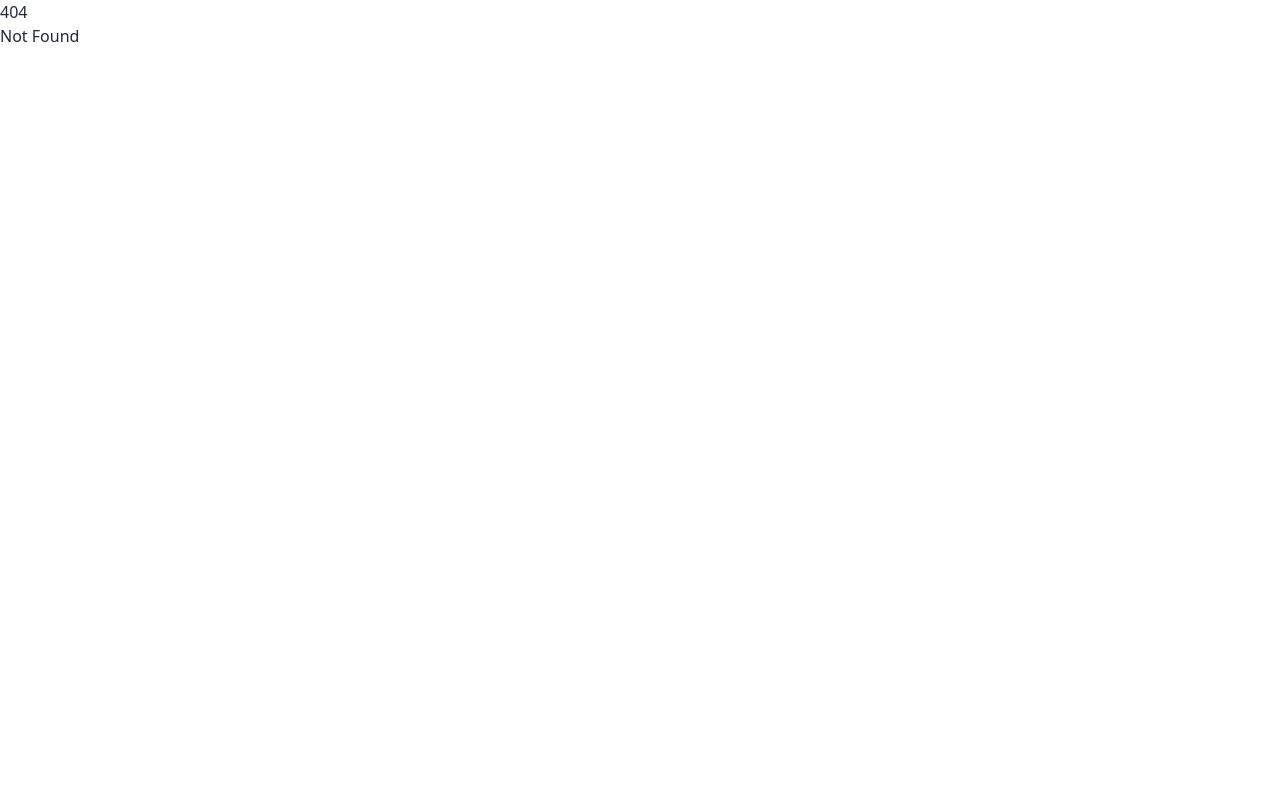
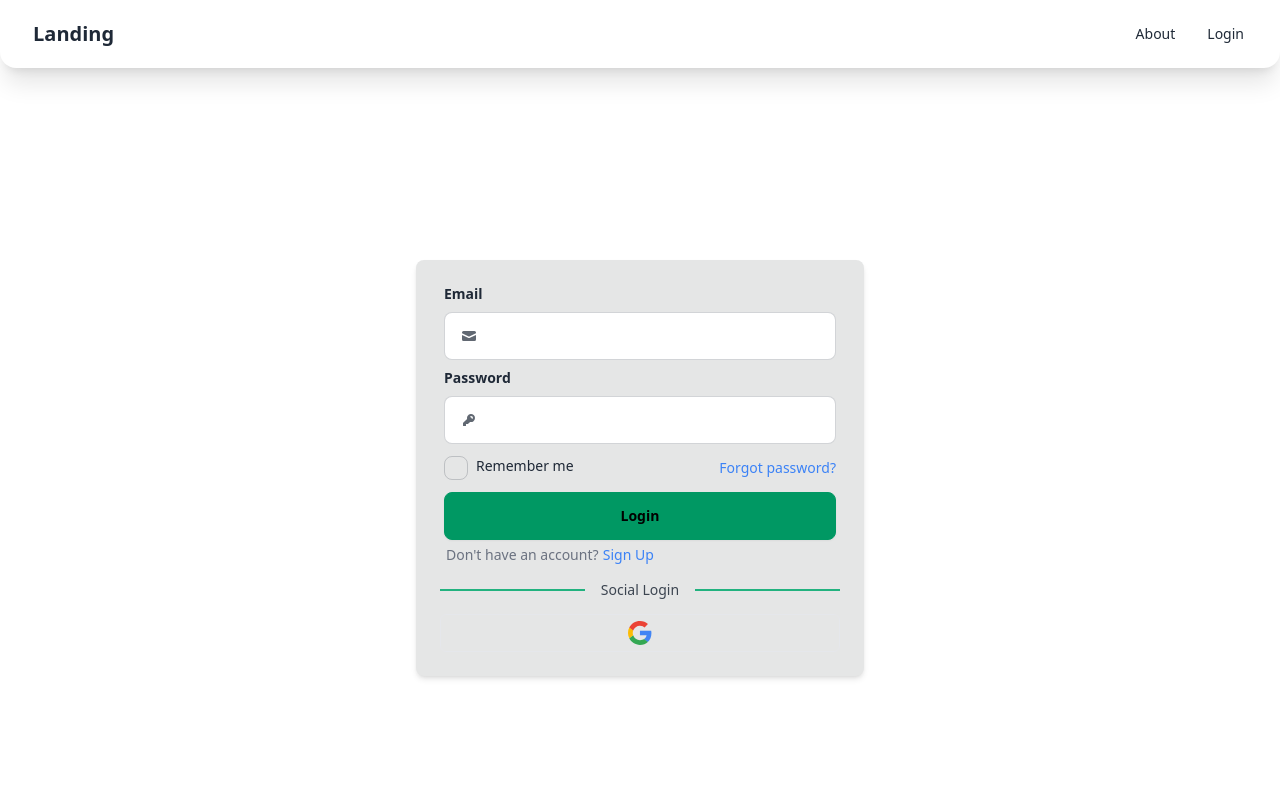
Before and after one commit to PleahMaCaka/Supavelte-SSR-v1, a SvelteKit app: page /login in a window 1280 px wide. Before the commit this address had no page. Shown: the top 800 px of the page. Built offline with nearby package versions, Linux system fonts and the light colour scheme.

Commit message:
feat(routes): add new login and layout page in auth directory

```diff
--- /dev/null
+++ b/src/routes/(page)/(auth)/+layout.svelte
@@ -0,0 +1,34 @@
+<div class="flex flex-col items-center justify-center min-h-screen">
+    <div class="flex flex-col items-center rounded-lg shadow-md
+            p-6 w-full max-w-md space-y-4
+            bg-base-300">
+        <div class="size-full px-1">
+            <slot/>
+        </div>
+        <!-- Social Logins-->
+        <div class="divider divider-success text-sm opacity-85 my-2.5">
+            Social Login
+        </div>
+        <div class="flex flex-col w-full gap-2">
+            <button type="submit" name="provider" value="google"
+                    class="flex w-full justify-center rounded-md border p-1.5
+                       disabled:cursor-not-allowed disabled:opacity-50
+                       dark:bg-zinc-100 hover:brightness-[80%] duration-150">
+                <svg xmlns="http://www.w3.org/2000/svg"
+                     class="h-6 w-auto"
+                     preserveAspectRatio="xMidYMid"
+                     viewBox="0 0 256 262"
+                >
+                    <path fill="#4285F4"
+                          d="M255.878 133.451c0-10.734-.871-18.567-2.756-26.69H130.55v48.448h71.947c-1.45 12.04-9.283 30.172-26.69 42.356l-.244 1.622 38.755 30.023 2.685.268c24.659-22.774 38.875-56.282 38.875-96.027"/>
+                    <path fill="#34A853"
+                          d="M130.55 261.1c35.248 0 64.839-11.605 86.453-31.622l-41.196-31.913c-11.024 7.688-25.82 13.055-45.257 13.055-34.523 0-63.824-22.773-74.269-54.25l-1.531.13-40.298 31.187-.527 1.465C35.393 231.798 79.49 261.1 130.55 261.1"/>
+                    <path fill="#FBBC05"
+                          d="M56.281 156.37c-2.756-8.123-4.351-16.827-4.351-25.82 0-8.994 1.595-17.697 4.206-25.82l-.073-1.73L15.26 71.312l-1.335.635C5.077 89.644 0 109.517 0 130.55s5.077 40.905 13.925 58.602l42.356-32.782"/>
+                    <path fill="#EB4335"
+                          d="M130.55 50.479c24.514 0 41.05 10.589 50.479 19.438l36.844-35.974C195.245 12.91 165.798 0 130.55 0 79.49 0 35.393 29.301 13.925 71.947l42.211 32.783c10.59-31.477 39.891-54.251 74.414-54.251"/>
+                </svg>
+            </button>
+        </div>
+    </div>
+</div>
--- /dev/null
+++ b/src/routes/(page)/(auth)/login/+page.svelte
@@ -0,0 +1,45 @@
+<form class="flex flex-col gap-2"
+      method="POST"
+>
+    <span class="label-text text-sm font-semibold">
+        Email
+    </span>
+    <label class="input input-bordered flex items-center gap-2">
+        <svg xmlns="http://www.w3.org/2000/svg" viewBox="0 0 16 16" fill="currentColor" class="w-4 h-4 opacity-70">
+            <path d="M2.5 3A1.5 1.5 0 0 0 1 4.5v.793c.026.009.051.02.076.032L7.674 8.51c.206.1.446.1.652 0l6.598-3.185A.755.755 0 0 1 15 5.293V4.5A1.5 1.5 0 0 0 13.5 3h-11Z"/>
+            <path d="M15 6.954 8.978 9.86a2.25 2.25 0 0 1-1.956 0L1 6.954V11.5A1.5 1.5 0 0 0 2.5 13h11a1.5 1.5 0 0 0 1.5-1.5V6.954Z"/>
+        </svg>
+        <input type="email" class="grow"/>
+    </label>
+    <span class="label-text text-sm font-semibold">
+        Password
+    </span>
+    <label class="input input-bordered flex items-center gap-2">
+        <svg xmlns="http://www.w3.org/2000/svg" viewBox="0 0 16 16" fill="currentColor" class="w-4 h-4 opacity-70">
+            <path fill-rule="evenodd"
+                  d="M14 6a4 4 0 0 1-4.899 3.899l-1.955 1.955a.5.5 0 0 1-.353.146H5v1.5a.5.5 0 0 1-.5.5h-2a.5.5 0 0 1-.5-.5v-2.293a.5.5 0 0 1 .146-.353l3.955-3.955A4 4 0 1 1 14 6Zm-4-2a.75.75 0 0 0 0 1.5.5.5 0 0 1 .5.5.75.75 0 0 0 1.5 0 2 2 0 0 0-2-2Z"
+                  clip-rule="evenodd"/>
+        </svg>
+        <input type="password" class="grow"/>
+    </label>
+    <div class="flex items-center justify-between mt-1">
+        <label class="cursor-pointer label-text text-sm flex">
+            <input type="checkbox" class="checkbox"/>
+            <span class="ml-2">
+                Remember me
+            </span>
+        </label>
+        <a href="/" class="text-sm text-blue-500">
+            Forgot password?
+        </a>
+    </div>
+    <div>
+        <button class="btn btn-success w-full mt-1 dark:text-white brightness-90">
+            Login
+        </button>
+        <div class="ml-0.5 mt-0.5">
+            <span class="text-sm text-gray-500">Don't have an account?</span>
+            <a href="/register" class="text-sm text-blue-500">Sign Up</a>
+        </div>
+    </div>
+</form>
```
